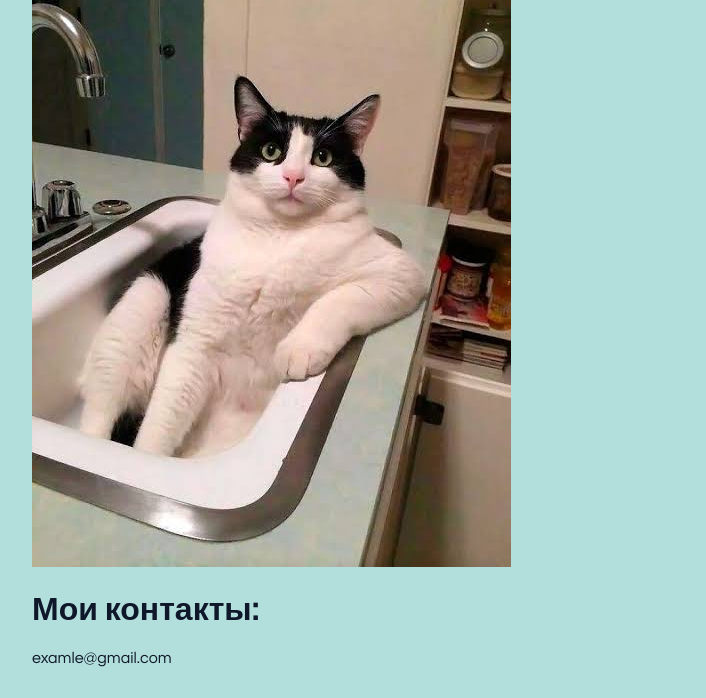
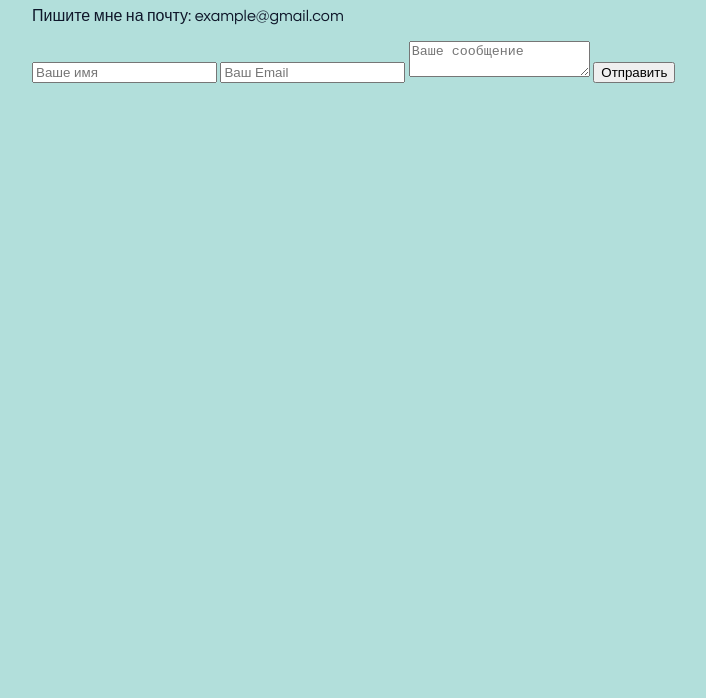
Before and after one commit to koneko2446/my_site, a plain HTML site: page contacts.html in a window 1280 px wide. Shown: the part 189-887 px from the top of the page, without its empty margins (174-880 px from the left). After the commit the page ends 800 px from the top, so only its background shows below. Drawn offline with Linux system fonts and the light colour scheme.

Commit message:
Update contacts.html

```diff
--- a/contacts.html
+++ b/contacts.html
@@ -16,10 +16,15 @@
 </nav>
 
 <main>
-    <img src="img/avatar.jpg" alt="Фото студента">
-    <h1>Мои контакты:</h1>
-    <p>examle@gmail.com</p>
-
+    <h1>Мои контакты</h1>
+    <p>Пишите мне на почту: example@gmail.com</p>
+    <form id="contactForm">
+        <input id="name" type="text" placeholder="Ваше имя" required>
+        <input id="email" type="email" placeholder="Ваш Email" required>
+        <textarea id="comment" placeholder="Ваше сообщение"></textarea>
+        <button type="submit">Отправить</button>
+    </form>
+    <p id="formMessage"></p>
 </main>
 
 </body>
```
